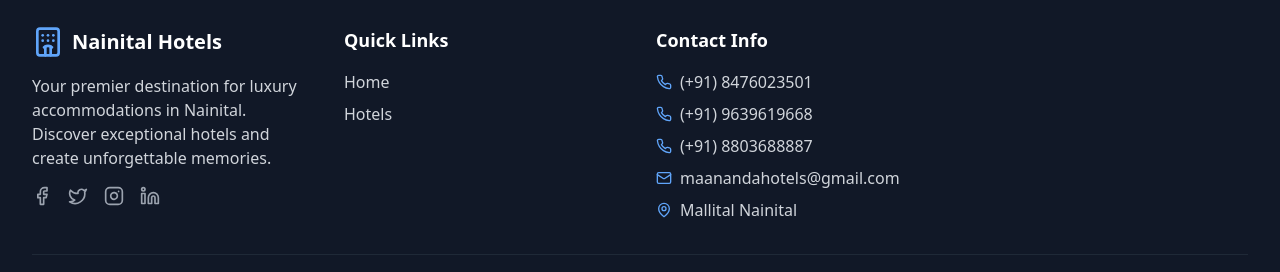
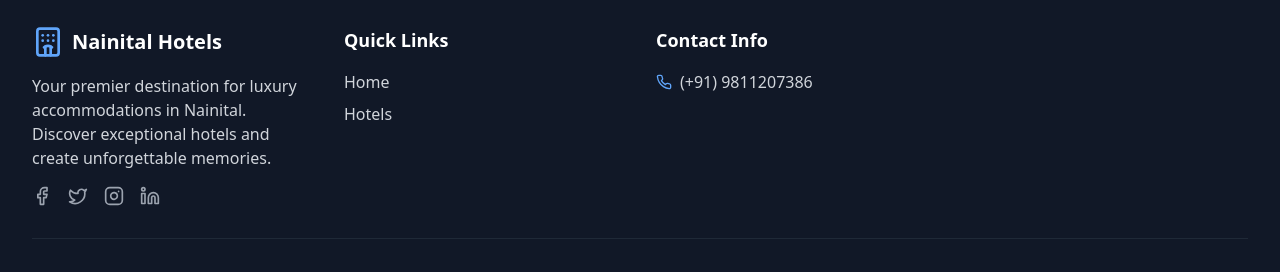
Before and after one commit to rahulntl/hotelHub, a React (Vite) app: page /admin in a window 1280 px wide. Shown: the part 886-1158 px from the top of the page. Built offline with nearby package versions, Linux system fonts and the light colour scheme; no server answers.

Commit message:
Updated Footer.tsx

```diff
--- a/src/components/Layout/Footer.tsx
+++ b/src/components/Layout/Footer.tsx
@@ -39,25 +39,9 @@ const Footer: React.FC = () => {
             <div className="space-y-2">
               <div className="flex items-center space-x-2">
                 <Phone className="h-4 w-4 text-blue-400" />
-                <span className="text-gray-300">(+91) 8476023501</span>
-              </div>
-              <div className="flex items-center space-x-2">
-                <Phone className="h-4 w-4 text-blue-400" />
-                <span className="text-gray-300">(+91) 9639619668</span>
-              </div>
-              <div className="flex items-center space-x-2">
-                <Phone className="h-4 w-4 text-blue-400" />
-                <span className="text-gray-300">(+91) 8803688887</span>
+                <span className="text-gray-300">(+91) 9811207386</span>
               </div>
 
-              <div className="flex items-center space-x-2">
-                <Mail className="h-4 w-4 text-blue-400" />
-                <span className="text-gray-300">maanandahotels@gmail.com</span>
-              </div>
-              <div className="flex items-center space-x-2">
-                <MapPin className="h-4 w-4 text-blue-400" />
-                <span className="text-gray-300">Mallital Nainital</span>
-              </div>
             </div>
           </div>
         </div>
```
